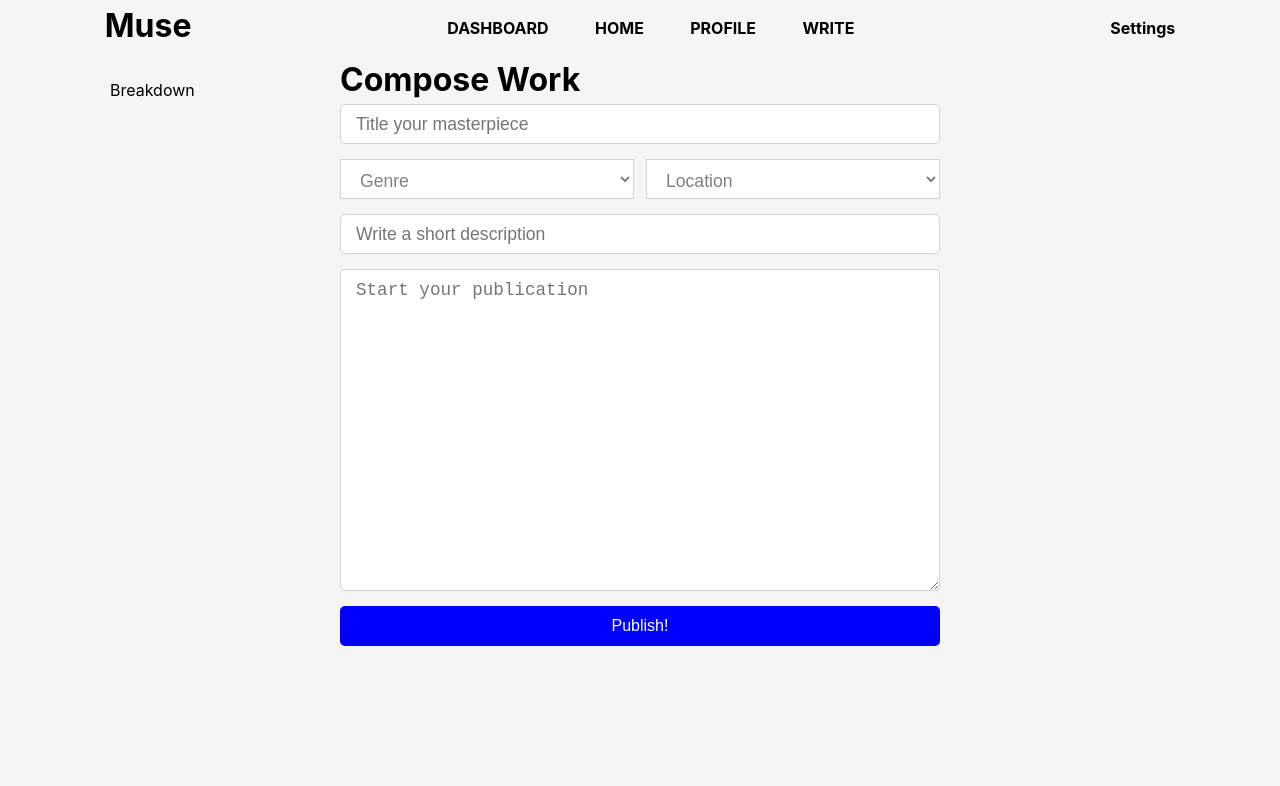
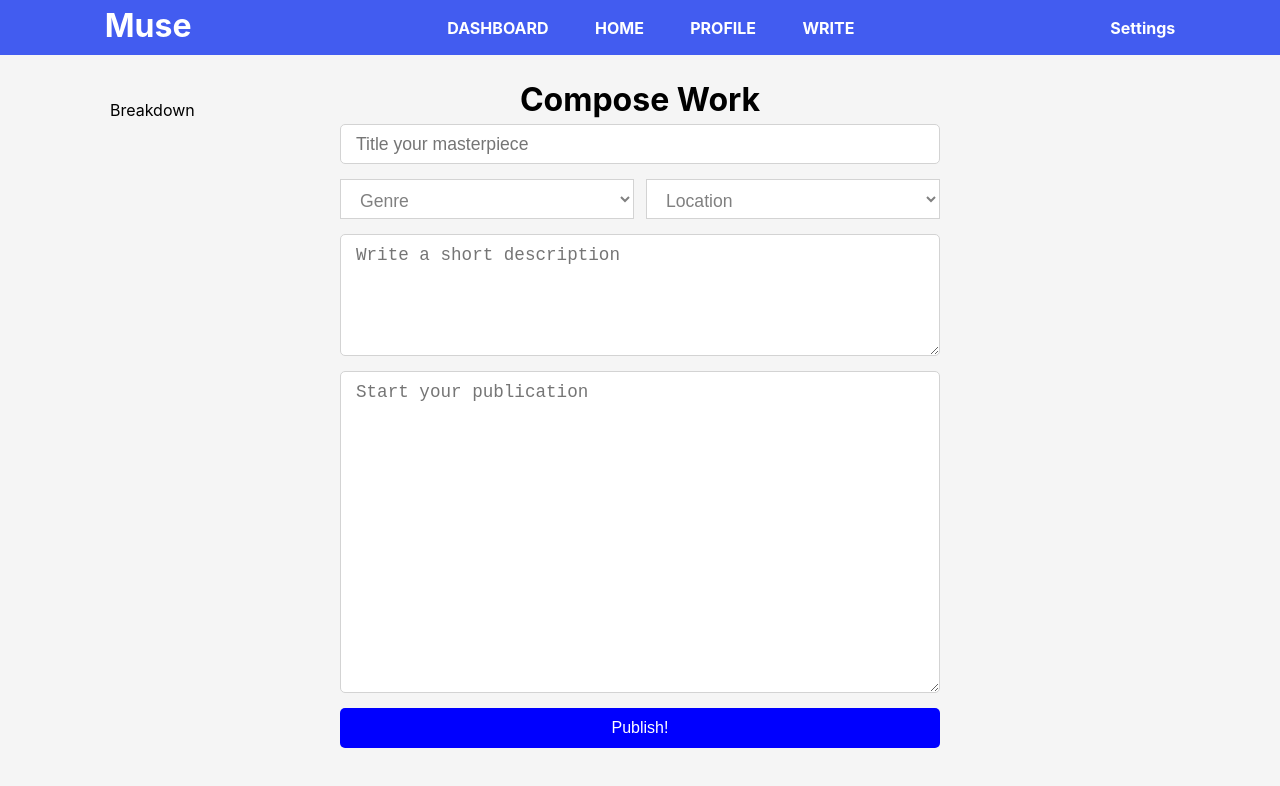
Before and after one commit to EstefanHu/MuseMockIII, a React (Create React App) app in the folder client/: page /create in a window 1280 px wide. Shown: the top 786 px of the page. Built offline with nearby package versions, Linux system fonts and the light colour scheme.

Commit message:
Updated coloring

```diff
--- a/client/src/components/create/write.js
+++ b/client/src/components/create/write.js
@@ -79,7 +79,7 @@ class Write extends Component {
         const { title, genre, location, description, content } = this.state;
         return (
             <section>
-                <h2>Compose Work</h2>
+                <h2 style={header} >Compose Work</h2>
                 <form onSubmit={this.onSubmit} style={createForm}>
                     <input placeholder="Title your masterpiece" type="text" value={title} onChange={this.onChangeTitle} style={input} required />
                     <span style={selectHolder} >
@@ -93,13 +93,17 @@ class Write extends Component {
                             <option sytle={option} default>Location</option>
                         </select>
                     </span>
-                    <input placeholder="Write a short description" type="text" value={description} onChange={this.onChangeDescription} style={input} required />
+                    <textarea placeholder="Write a short description" value={description} onChange={this.onChangeDescription} style={textarea} rows="5" required />
                     <textarea placeholder="Start your publication" value={content} onChange={this.onChangeContent} style={textarea} rows="15" required />
                     <input type="submit" value="Publish!" style={submit} />
                 </form>
             </section>
         )
     }
+}
+
+const header = {
+    textAlign: 'center'
 }
 
 const createForm = {
--- a/client/src/index.css
+++ b/client/src/index.css
@@ -22,6 +22,7 @@ nav {
   left: 0;
   right: 0;
   height: 55px;
+  background-color: rgb(66, 92, 240);
 }
 
 nav ul {
@@ -32,18 +33,18 @@ nav ul {
 }
 
 nav a {
-  color: black;
+  color: white;
   text-decoration: none;
   font-weight: bold;
   font-size: 1rem;
 }
 
 nav a:hover {
-  color: grey;
+  color: rgb(173, 173, 173);
 }
 
 main {
-  margin: 60px auto;
+  margin: 80px auto 50px auto;
   width: 1100px;
   display: flex;
   justify-content: space-between;
```
